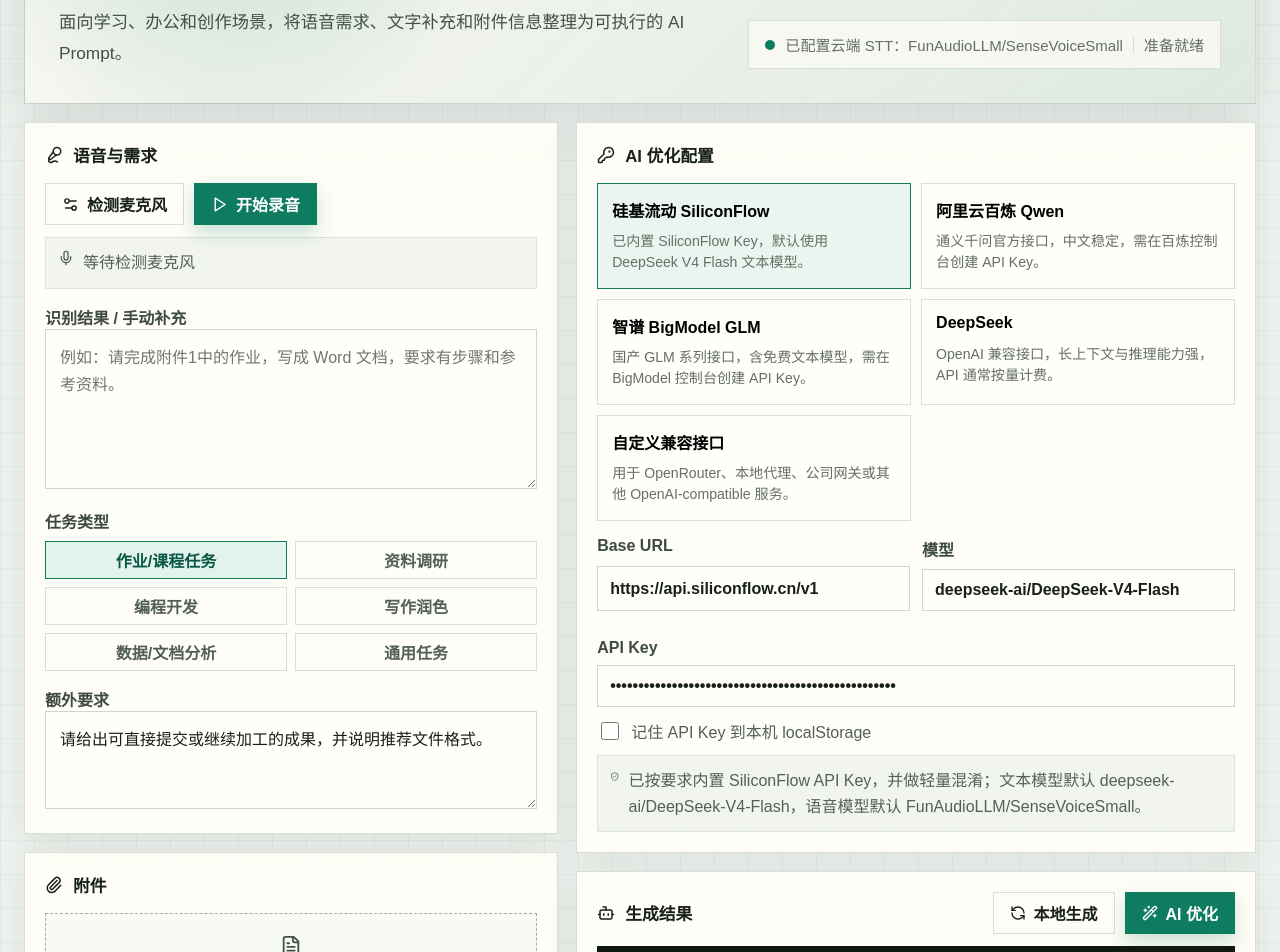
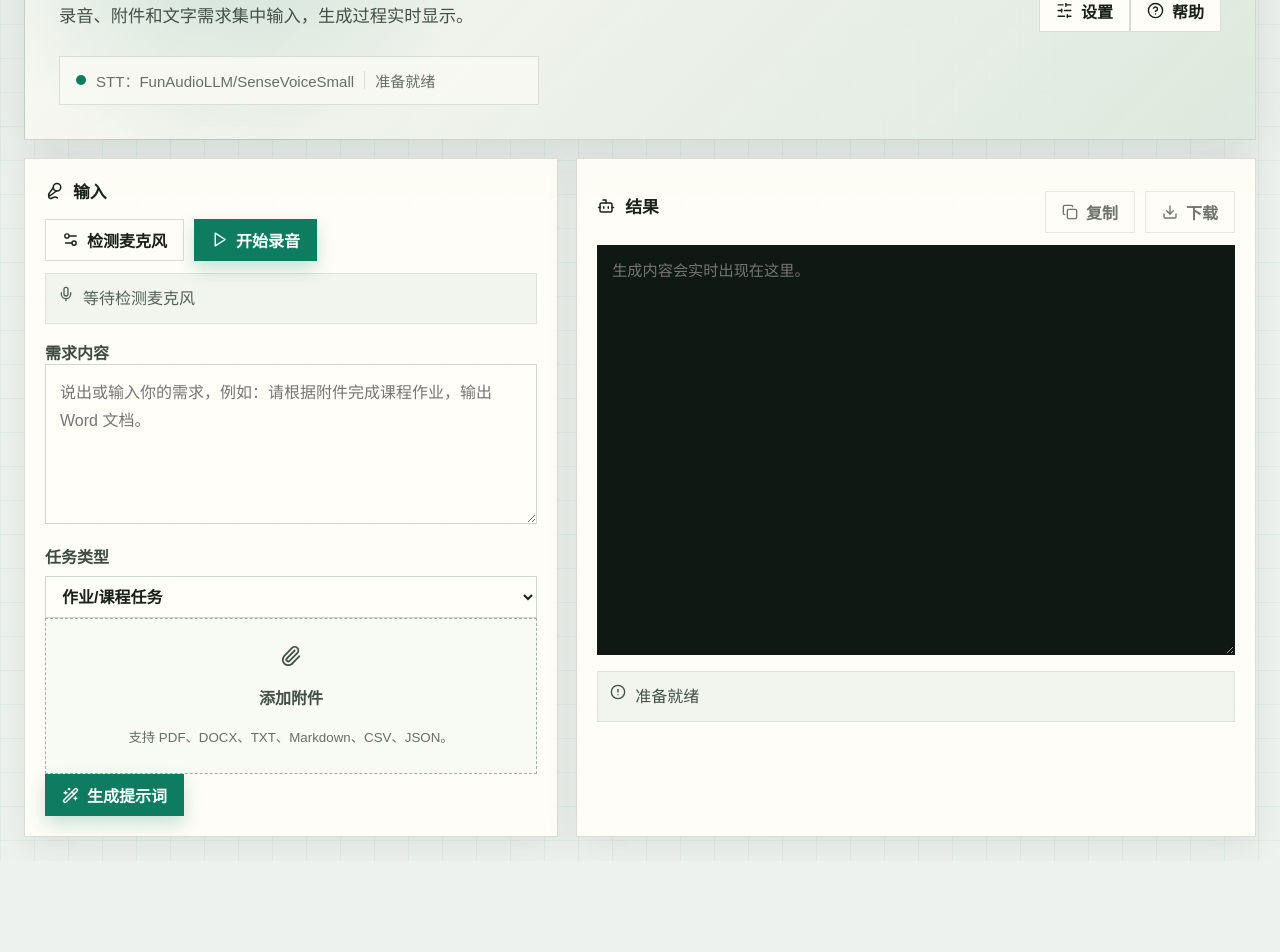
Before and after one commit to AlanWPY/Voice2prompt, a React (Vite) app: page / in a window 1280 px wide. Shown: the part 180-1132 px from the top of the page. After the commit the page ends 1041 px from the top, so only its background shows below. Built offline with nearby package versions, Linux system fonts and the light colour scheme.

Commit message:
Simplify UI and stream prompt output: src/App.tsx

```diff
--- a/src/App.tsx
+++ b/src/App.tsx
@@ -6,15 +6,16 @@
   Copy,
   Download,
   FileText,
+  HelpCircle,
   KeyRound,
   Loader2,
   Mic,
   Mic2,
   Paperclip,
   Play,
-  RefreshCcw,
   Settings2,
   ShieldCheck,
+  SlidersHorizontal,
   Sparkles,
   Square,
   Wand2,
@@ -23,6 +24,7 @@
 
 type ProviderId = 'siliconflow' | 'qwen' | 'zhipu' | 'deepseek' | 'custom';
 type OutputMode = 'assignment' | 'research' | 'coding' | 'writing' | 'analysis' | 'general';
+type DialogView = 'settings' | 'help' | null;
 
 type Provider = {
   id: ProviderId;
@@ -330,6 +332,94 @@
   return content.trim();
 }
 
+async function streamOpenAiCompatible(params: {
+  baseUrl: string;
+  apiKey: string;
+  model: string;
+  prompt: string;
+  signal: AbortSignal;
+  onDelta: (delta: string) => void;
+}) {
+  const endpoint = `${params.baseUrl.replace(/\/$/, '')}/chat/completions`;
+  const response = await fetch(endpoint, {
+    method: 'POST',
+    signal: params.signal,
+    headers: {
+      'Content-Type': 'application/json',
+      Authorization: `Bearer ${params.apiKey}`
+    },
+    body: JSON.stringify({
+      model: params.model,
+      temperature: 0.35,
+      max_tokens: 2200,
+      ...(params.baseUrl.includes('siliconflow.cn') && params.model === siliconFlowTextModel ? { enable_thinking: false } : {}),
+      stream: true,
+      messages: [
+        {
+          role: 'system',
+          content:
+            '你是资深提示词工程师，擅长把中文口语需求、附件描述和隐含约束改写为可执行的高质量 prompt。'
+        },
+        {
+          role: 'user',
+          content: params.prompt
+        }
+      ]
+    })
+  });
+
+  if (!response.ok) {
+    const text = await response.text();
+    throw new Error(`API 请求失败：${response.status} ${text.slice(0, 260)}`);
+  }
+
+  const contentType = response.headers.get('content-type') ?? '';
+  if (!response.body || !contentType.includes('text/event-stream')) {
+    const data = await response.json();
+    const content = data?.choices?.[0]?.message?.content;
+    if (!content) throw new Error('API 未返回可用内容。');
+    params.onDelta(content);
+    return content.trim();
+  }
+
+  const reader = response.body.getReader();
+  const decoder = new TextDecoder('utf-8');
+  let buffer = '';
+  let fullText = '';
+
+  while (true) {
+    const { value, done } = await reader.read();
+    if (done) break;
+    buffer += decoder.decode(value, { stream: true });
+    const lines = buffer.split('\n');
+    buffer = lines.pop() ?? '';
+
+    for (const line of lines) {
+      const trimmed = line.trim();
+      if (!trimmed.startsWith('data:')) continue;
+      const payload = trimmed.slice(5).trim();
+      if (!payload) continue;
+      if (payload === '[DONE]') return fullText.trim();
+
+      try {
+        const data = JSON.parse(payload);
+        const choice = data?.choices?.[0];
+        const delta = choice?.delta?.content ?? choice?.message?.content ?? '';
+        if (delta) {
+          fullText += delta;
+          params.onDelta(delta);
+        }
+        if (choice?.finish_reason) return fullText.trim();
+      } catch {
+        // Ignore malformed keepalive chunks without interrupting the stream.
+      }
+    }
+  }
+
+  if (!fullText) throw new Error('API 未返回可用内容。');
+  return fullText.trim();
+}
+
 async function transcribeWithSiliconFlow(blob: Blob, apiKey: string) {
   const extension = blob.type.includes('mp4') ? 'mp4' : blob.type.includes('wav') ? 'wav' : 'webm';
   const form = new FormData();
@@ -376,6 +466,7 @@
   const [status, setStatus] = useState('准备就绪');
   const [isGenerating, setIsGenerating] = useState(false);
   const [copied, setCopied] = useState(false);
+  const [activeDialog, setActiveDialog] = useState<DialogView>(null);
   const recognitionRef = useRef<SpeechRecognition | null>(null);
   const abortRef = useRef<AbortController | null>(null);
   const mediaRecorderRef = useRef<MediaRecorder | null>(null);
@@ -589,22 +680,35 @@
     abortRef.current?.abort();
     abortRef.current = new AbortController();
     setIsGenerating(true);
-    setStatus('正在调用大模型优化 prompt');
+    setGeneratedPrompt('');
+    setStatus('正在连接大模型');
+    let streamedText = '';
+    const timeoutId = window.setTimeout(() => abortRef.current?.abort(), 90000);
     try {
-      const result = await callOpenAiCompatible({
+      const result = await streamOpenAiCompatible({
         baseUrl,
         apiKey,
         model,
         prompt: draftRequest,
-        signal: abortRef.current.signal
+        signal: abortRef.current.signal,
+        onDelta: (delta) => {
+          streamedText += delta;
+          setGeneratedPrompt(streamedText);
+          setStatus(`正在生成：${streamedText.length} 字`);
+        }
       });
       setGeneratedPrompt(result);
       setStatus('AI 优化完成');
     } catch (error) {
+      if (error instanceof DOMException && error.name === 'AbortError' && streamedText) {
+        setStatus('生成时间较长，已保留当前结果');
+        return;
+      }
       const message = error instanceof Error ? error.message : '未知错误';
       setGeneratedPrompt(buildLocalPrompt(rawInput, attachments, mode, extra));
       setStatus(`AI 调用失败，已回退到本地规则：${message}`);
     } finally {
+      window.clearTimeout(timeoutId);
       setIsGenerating(false);
     }
   }
@@ -629,29 +733,38 @@
 
   return (
     <main className="app-shell">
-      <section className="hero">
+      <section className="hero compact-hero">
         <div className="hero-copy">
           <span className="eyebrow">
             <Sparkles size={16} />
             Voice2Prompt
           </span>
           <h1>语音转提示词工具</h1>
-          <p>面向学习、办公和创作场景，将语音需求、文字补充和附件信息整理为可执行的 AI Prompt。</p>
+          <p>录音、附件和文字需求集中输入，生成过程实时显示。</p>
+        </div>
+        <div className="hero-tools">
+          <button className="secondary-btn" type="button" onClick={() => setActiveDialog('settings')}>
+            <SlidersHorizontal size={17} />
+            设置
+          </button>
+          <button className="secondary-btn" type="button" onClick={() => setActiveDialog('help')}>
+            <HelpCircle size={17} />
+            帮助
+          </button>
         </div>
         <div className="status-strip">
           <span className={speechSupported ? 'dot ok' : 'dot warn'} />
-          {speechSupported ? `已配置云端 STT：${siliconFlowAsrModel}` : '当前浏览器不支持语音输入'}
+          {speechSupported ? `STT：${siliconFlowAsrModel}` : '当前浏览器不支持语音输入'}
           <span className="divider" />
           {status}
         </div>
       </section>
 
-      <section className="workspace">
-        <div className="left-rail">
+      <section className="workspace focused-workspace">
         <div className="panel voice-panel">
           <div className="panel-title">
             <Mic2 size={18} />
-              <h2>语音与需求</h2>
+            <h2>输入</h2>
           </div>
 
           <div className="mic-actions">
@@ -659,11 +772,7 @@
               <Settings2 size={17} />
               检测麦克风
             </button>
-              <button
-                className={isListening ? 'danger-btn' : 'primary-btn'}
-                type="button"
-                onClick={isListening ? stopListening : startListening}
-              >
+            <button className={isListening ? 'danger-btn' : 'primary-btn'} type="button" onClick={isListening ? stopListening : startListening}>
               {isListening ? <Square size={17} /> : <Play size={17} />}
               {isListening ? '停止录音' : '开始录音'}
             </button>
@@ -696,61 +805,41 @@
           )}
 
           <label className="field-label" htmlFor="transcript">
-              识别结果 / 手动补充
+            需求内容
           </label>
           <textarea
             id="transcript"
             value={transcript}
             onChange={(event) => setTranscript(event.target.value)}
-              placeholder="例如：请完成附件1中的作业，写成 Word 文档，要求有步骤和参考资料。"
+            placeholder="说出或输入你的需求，例如：请根据附件完成课程作业，输出 Word 文档。"
           />
-            {interimTranscript && <div className="interim">正在识别：{interimTranscript}</div>}
+          {interimTranscript && <div className="interim">{interimTranscript}</div>}
 
-            <label className="field-label" htmlFor="mode">
+          <label className="field-label" htmlFor="mode-select">
             任务类型
+            <select id="mode-select" value={mode} onChange={(event) => setMode(event.target.value as OutputMode)}>
+              {(Object.keys(modeLabels) as OutputMode[]).map((key) => (
+                <option key={key} value={key}>
+                  {modeLabels[key]}
+                </option>
+              ))}
+            </select>
           </label>
-            <div className="mode-grid" id="mode">
-              {(Object.keys(modeLabels) as OutputMode[]).map((key) => (
-                <button
-                  key={key}
-                  type="button"
-                  className={mode === key ? 'mode-chip active' : 'mode-chip'}
-                  onClick={() => setMode(key)}
-                >
-                  {modeLabels[key]}
-                </button>
-              ))}
-            </div>
 
-            <label className="field-label" htmlFor="extra">
-              额外要求
-            </label>
-            <textarea
-              className="small-textarea"
-              id="extra"
-              value={extra}
-              onChange={(event) => setExtra(event.target.value)}
-            />
-          </div>
-
-          <div className="panel">
-            <div className="panel-title">
-              <Paperclip size={18} />
-              <h2>附件</h2>
-            </div>
-            <label className="upload-zone">
+          <label className="upload-zone compact-upload">
             <input
               type="file"
               multiple
               accept=".txt,.md,.pdf,.docx,.csv,.json,.html,.xml,.rtf,.log,image/*"
               onChange={(event) => handleFiles(event.target.files)}
             />
-              {attachmentBusy ? <Loader2 className="spin" size={22} /> : <FileText size={22} />}
-              <span>{attachmentBusy ? '正在解析附件' : '点击上传或拖入附件'}</span>
-              <small>支持 TXT、Markdown、CSV、JSON、PDF、DOCX；图片会作为附件说明加入 prompt。</small>
+            {attachmentBusy ? <Loader2 className="spin" size={22} /> : <Paperclip size={22} />}
+            <span>{attachmentBusy ? '正在解析附件' : '添加附件'}</span>
+            <small>支持 PDF、DOCX、TXT、Markdown、CSV、JSON。</small>
           </label>
 
-            <div className="attachment-list">
+          {attachments.length > 0 && (
+            <div className="attachment-list compact-list">
               {attachments.map((file) => (
                 <div className="attachment-item" key={file.id}>
                   <div>
@@ -770,16 +859,61 @@
                 </div>
               ))}
             </div>
+          )}
+
+          <button className="primary-btn generate-btn" type="button" onClick={() => generatePrompt(true)} disabled={isGenerating}>
+            {isGenerating ? <Loader2 className="spin" size={17} /> : <Wand2 size={17} />}
+            {isGenerating ? '正在生成' : '生成提示词'}
+          </button>
+        </div>
+
+        <div className="panel output-panel">
+          <div className="output-head">
+            <div className="panel-title">
+              <Bot size={18} />
+              <h2>结果</h2>
+            </div>
+            <div className="result-toolbar inline-toolbar">
+              <button className="secondary-btn" type="button" onClick={copyPrompt} disabled={!generatedPrompt}>
+                {copied ? <CheckCircle2 size={16} /> : <Copy size={16} />}
+                {copied ? '已复制' : '复制'}
+              </button>
+              <button className="secondary-btn" type="button" onClick={downloadPrompt} disabled={!generatedPrompt}>
+                <Download size={16} />
+                下载
+              </button>
             </div>
           </div>
 
-        <div className="right-rail">
-          <div className="panel api-panel">
+          <textarea
+            className="prompt-output"
+            value={generatedPrompt}
+            onChange={(event) => setGeneratedPrompt(event.target.value)}
+            placeholder="生成内容会实时出现在这里。"
+          />
+
+          <div className="status-box">
+            <AlertCircle size={16} />
+            <span>{status}</span>
+          </div>
+        </div>
+      </section>
+
+      {activeDialog && (
+        <div className="modal-backdrop" role="presentation" onClick={() => setActiveDialog(null)}>
+          <section className="modal-panel" role="dialog" aria-modal="true" onClick={(event) => event.stopPropagation()}>
+            <div className="modal-head">
               <div className="panel-title">
-              <KeyRound size={18} />
-              <h2>AI 优化配置</h2>
+                {activeDialog === 'settings' ? <KeyRound size={18} /> : <HelpCircle size={18} />}
+                <h2>{activeDialog === 'settings' ? '设置' : '使用方法'}</h2>
+              </div>
+              <button className="icon-btn" type="button" aria-label="关闭弹窗" onClick={() => setActiveDialog(null)}>
+                <X size={16} />
+              </button>
             </div>
 
+            {activeDialog === 'settings' ? (
+              <>
                 <div className="provider-grid">
                   {providers.map((item) => (
                     <button
@@ -810,12 +944,11 @@
                   </label>
                   <label className="full">
                     API Key
-                <input
-                  type="password"
-                  value={apiKey}
-                  onChange={(event) => setApiKey(event.target.value)}
-                  placeholder="只保存在你的浏览器中；不要写入代码仓库"
-                />
+                    <input type="password" value={apiKey} onChange={(event) => setApiKey(event.target.value)} />
+                  </label>
+                  <label className="full">
+                    额外要求
+                    <textarea className="small-textarea" value={extra} onChange={(event) => setExtra(event.target.value)} />
                   </label>
                 </div>
 
@@ -826,53 +959,20 @@
 
                 <div className="security-note">
                   <ShieldCheck size={17} />
-              已按要求内置 SiliconFlow API Key，并做轻量混淆；文本模型默认 {siliconFlowTextModel}，语音模型默认 {siliconFlowAsrModel}。
+                  已内置 SiliconFlow Key；文本模型 {siliconFlowTextModel}，语音模型 {siliconFlowAsrModel}。
                 </div>
+              </>
+            ) : (
+              <div className="help-steps">
+                <p>1. 点击“检测麦克风”，选择要使用的输入设备。</p>
+                <p>2. 点击“开始录音”，说完后点击“停止录音”，转写结果会进入需求内容。</p>
+                <p>3. 可补充文字、选择任务类型，并按需添加附件。</p>
+                <p>4. 点击“生成提示词”，结果会边生成边显示；生成后可复制或下载。</p>
               </div>
-
-          <div className="panel output-panel">
-            <div className="output-head">
-              <div className="panel-title">
-                <Bot size={18} />
-                <h2>生成结果</h2>
+            )}
+          </section>
         </div>
-              <div className="output-actions">
-                <button className="secondary-btn" type="button" onClick={() => generatePrompt(false)}>
-                  <RefreshCcw size={16} />
-                  本地生成
-                </button>
-                <button className="primary-btn" type="button" onClick={() => generatePrompt(true)} disabled={isGenerating}>
-                  {isGenerating ? <Loader2 className="spin" size={16} /> : <Wand2 size={16} />}
-                  AI 优化
-                </button>
-              </div>
-            </div>
-
-            <textarea
-              className="prompt-output"
-              value={generatedPrompt}
-              onChange={(event) => setGeneratedPrompt(event.target.value)}
-              placeholder="生成后的高质量 prompt 会显示在这里。"
-            />
-
-            <div className="result-toolbar">
-              <button className="secondary-btn" type="button" onClick={copyPrompt} disabled={!generatedPrompt}>
-                {copied ? <CheckCircle2 size={16} /> : <Copy size={16} />}
-                {copied ? '已复制' : '复制'}
-              </button>
-              <button className="secondary-btn" type="button" onClick={downloadPrompt} disabled={!generatedPrompt}>
-                <Download size={16} />
-                下载 Markdown
-              </button>
-            </div>
-
-            <div className="status-box">
-              <AlertCircle size={16} />
-              <span>{status}</span>
-            </div>
-          </div>
-        </div>
-      </section>
+      )}
     </main>
   );
 }
```
Lines whose indentation alone changed are shown as unchanged.
